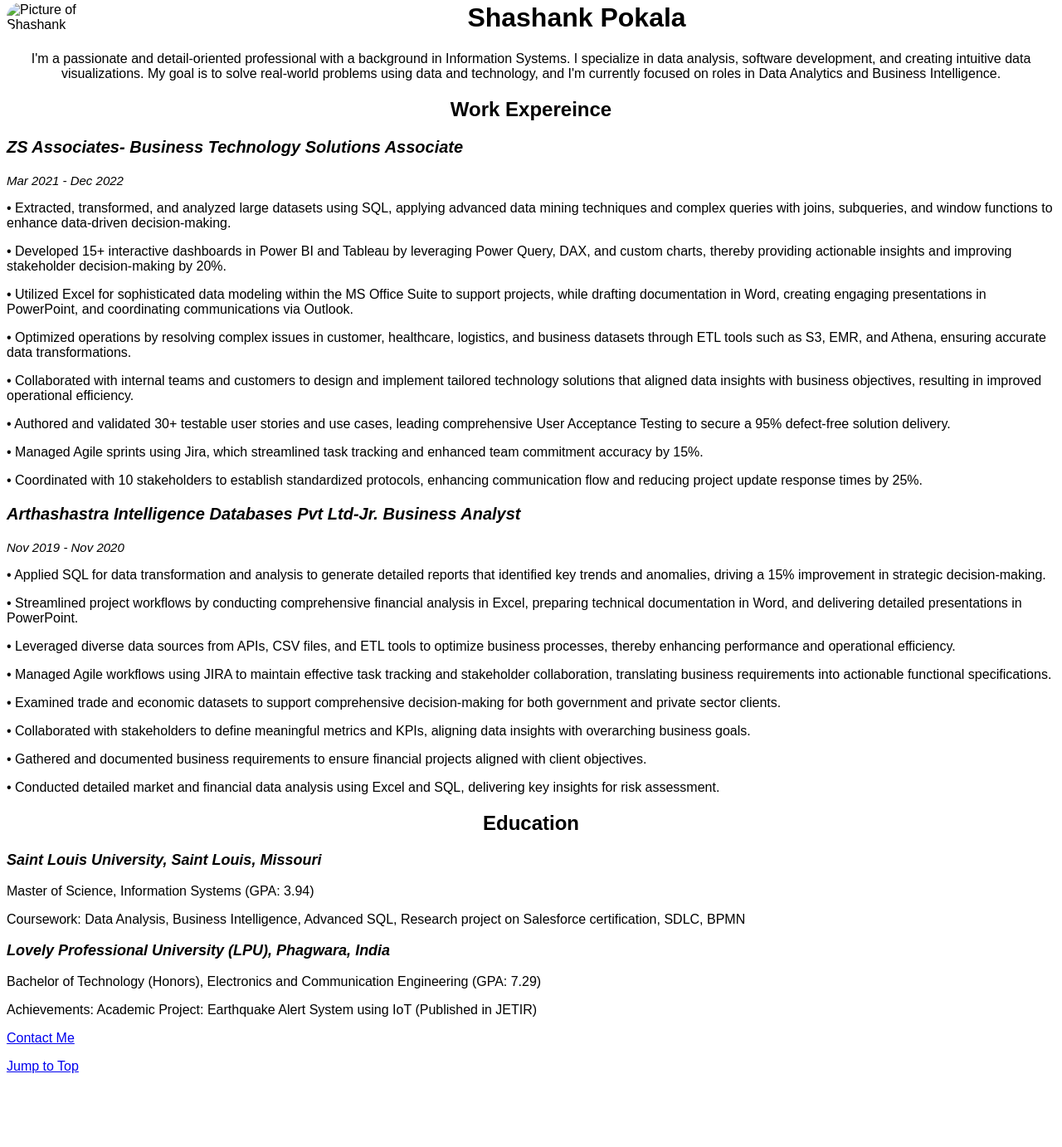
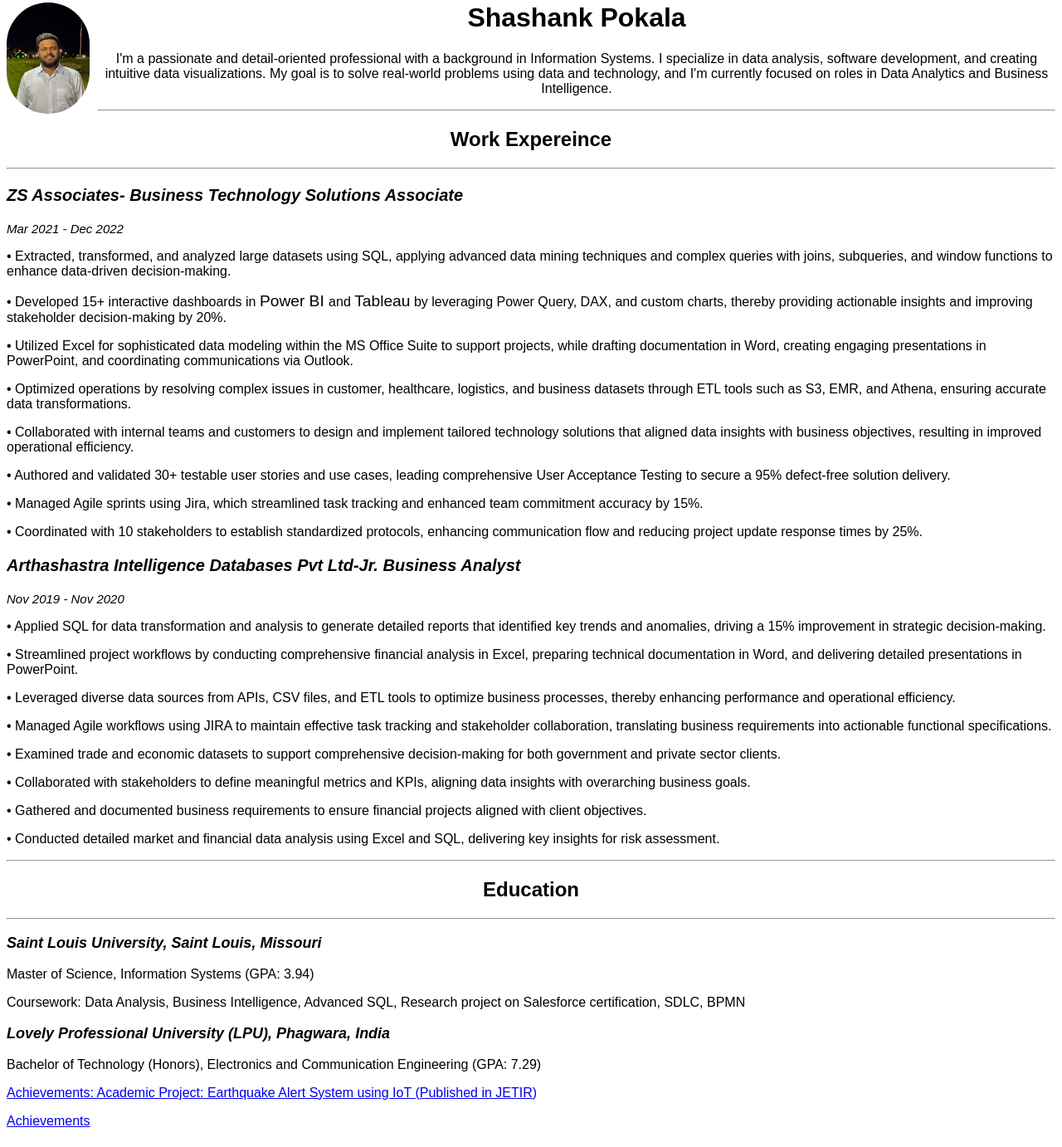
Before and after one commit to Sha1Pokala/HTML, a plain HTML site: page Trying to Build/Shashank_Portfolio.html in a window 1280 px wide. Shown: the part 18-1400 px from the top of the page at 83% size. Before the commit the page ends 1328 px from the top, so only its background shows below. Drawn offline with Linux system fonts and the light colour scheme.

Commit message:
Added few more functionalities to my practise code

```diff
--- a/Trying to Build/Shashank_Portfolio.html
+++ b/Trying to Build/Shashank_Portfolio.html
@@ -55,7 +55,7 @@
     </style>
   </head>
   <body>
-    <img src="Images/My_Photo.HEIC" alt="Picture of Shashank" />
+    <img src="./Images/My_Photo.jpg" alt="Picture of Shashank" />
 
     <h1>Shashank Pokala</h1>
     <p class="Professional_Summary">
@@ -65,7 +65,9 @@
       problems using data and technology, and I'm currently focused on roles in
       Data Analytics and Business Intelligence.
     </p>
+    <hr />
     <h2>Work Expereince</h2>
+    <hr />
     <p class="ZS_Associates">
       ZS Associates- Business Technology Solutions Associate
     </p>
@@ -77,8 +79,9 @@
     </p>
 
     <p>
-      • Developed 15+ interactive dashboards in Power BI and Tableau by
-      leveraging Power Query, DAX, and custom charts, thereby providing
+      • Developed 15+ interactive dashboards in <big>Power BI </big> and
+      <big>Tableau</big>
+      by leveraging Power Query, DAX, and custom charts, thereby providing
       actionable insights and improving stakeholder decision-making by 20%.
     </p>
 
@@ -165,8 +168,9 @@
       • Conducted detailed market and financial data analysis using Excel and
       SQL, delivering key insights for risk assessment.
     </p>
+    <hr />
     <h2>Education</h2>
-
+    <hr />
     <p class="bold-text">Saint Louis University, Saint Louis, Missouri</p>
     <p>Master of Science, Information Systems (GPA: 3.94)</p>
     <p>
@@ -182,12 +186,19 @@
       (GPA: 7.29)
     </p>
     <p>
-      Achievements: Academic Project: Earthquake Alert System using IoT
-      (Published in JETIR)
+      <a href="https://www.jetir.org/view?paper=JETIR2105384"
+        >Achievements: Academic Project: Earthquake Alert System using IoT
+        (Published in JETIR)</a
+      >
     </p>
+
+    <p><a href="Certification.html">Achievements</a></p>
+    <br />
     <a href="../Trying to Build/Contact Me.html" target="_blank">
       Contact Me
     </a>
-    <p><a href="#">Jump to Top</a></p>
+    <br />
+    <br />
+    <a href="#">Jump to Top</a>
   </body>
 </html>
```
Also changed, not shown: HTML_Tutorial_Apna_College/index.html (added, +11 -0 lines), Trying to Build/Certification.html (added, +25 -0 lines), Trying to Build/Images/My_Photo.jpg (added), 4 other files.
